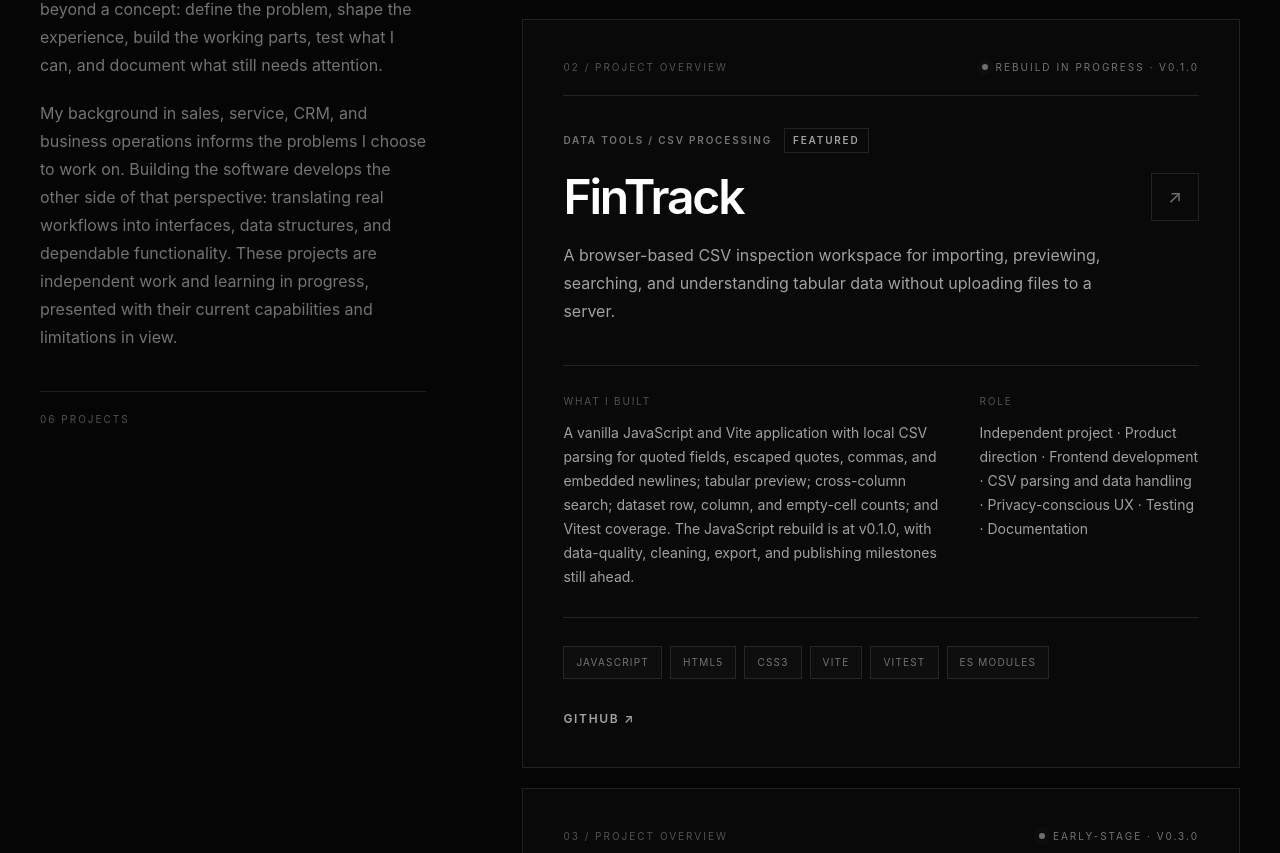
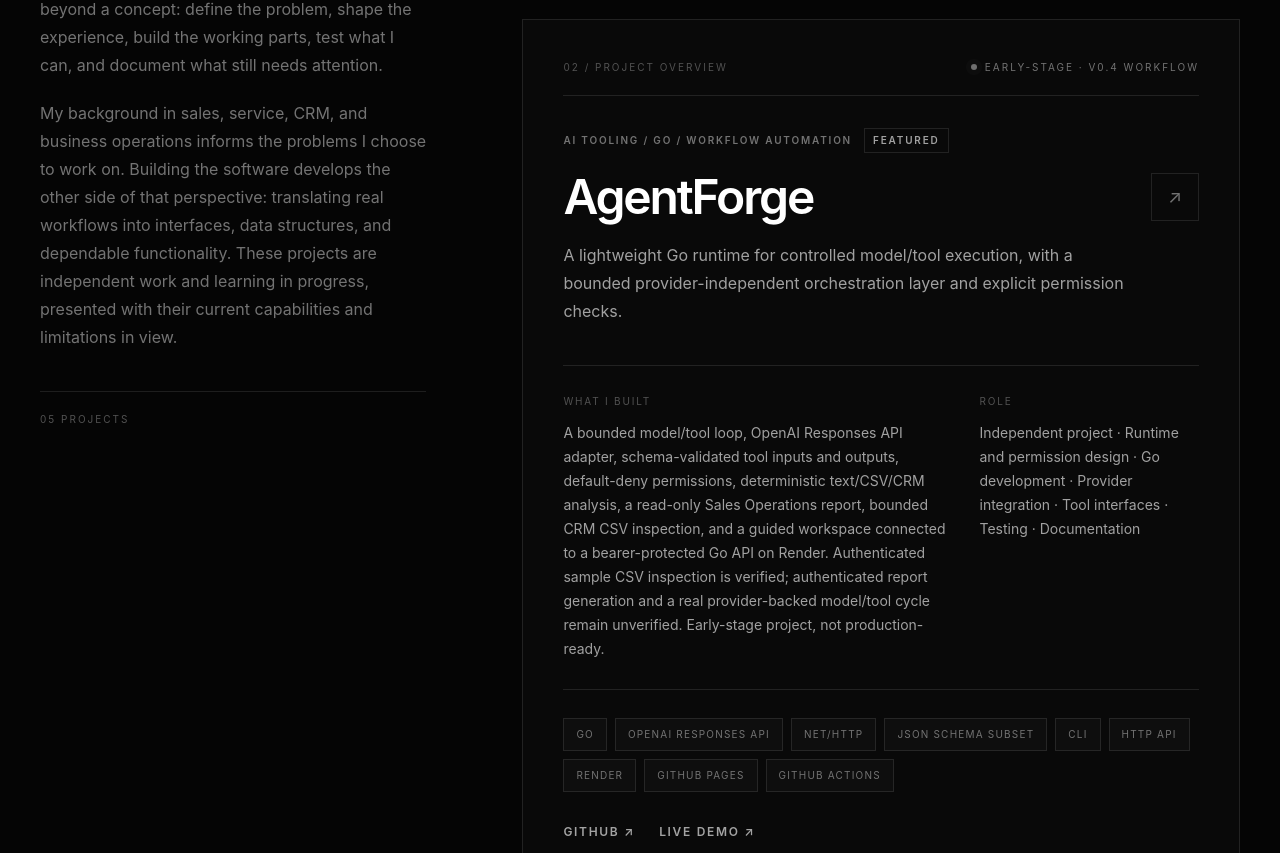
Before and after one commit to matteojose3112-bit/aster, a React (Vite) app in the folder portfolio/: page / in a window 1280 px wide. Shown: the part 4767-5620 px from the top of the page. Built offline with nearby package versions, Linux system fonts and the light colour scheme.

Commit message:
chore: remove FinTrack and reconcile portfolio project cards

```diff
--- a/portfolio/src/data/projects.ts
+++ b/portfolio/src/data/projects.ts
@@ -17,7 +17,7 @@ export const projects: Project[] = [
     title: "Aster",
     category: "Portfolio / Frontend Engineering",
     description:
-      "A personal portfolio and development journal that brings professional experience and six independent software projects into one clear, accessible presentation.",
+      "A personal portfolio and development journal that brings professional experience and four independent software projects into one clear, accessible presentation.",
     outcome:
       "A responsive React and TypeScript site with reusable sections, structured project data, interactive project cards, accessibility foundations, and an automated GitHub Pages deployment workflow.",
     role: "Independent project · Product direction · UI design · Frontend development · Accessibility · CI/CD · Documentation",
@@ -29,28 +29,15 @@ export const projects: Project[] = [
     caseStudy: "https://github.com/matteojose3112-bit/aster/blob/master/docs/case-studies/aster.md",
   },
   {
-    title: "FinTrack",
-    category: "Data Tools / CSV Processing",
-    description:
-      "A browser-based CSV inspection workspace for importing, previewing, searching, and understanding tabular data without uploading files to a server.",
-    outcome:
-      "A vanilla JavaScript and Vite application with local CSV parsing for quoted fields, escaped quotes, commas, and embedded newlines; tabular preview; cross-column search; dataset row, column, and empty-cell counts; and Vitest coverage. The JavaScript rebuild is at v0.1.0, with data-quality, cleaning, export, and publishing milestones still ahead.",
-    role: "Independent project · Product direction · Frontend development · CSV parsing and data handling · Privacy-conscious UX · Testing · Documentation",
-    technologies: ["JavaScript", "HTML5", "CSS3", "Vite", "Vitest", "ES Modules"],
-    status: "Rebuild in progress · v0.1.0",
-    featured: true,
-    github: "https://github.com/matteojose3112-bit/fintrack",
-  },
-  {
     title: "AgentForge",
     category: "AI Tooling / Go / Workflow Automation",
     description:
-      "An experimental Go runtime exploring how AI models can use tools through a bounded, provider-independent execution flow with explicit permission checks.",
+      "A lightweight Go runtime for controlled model/tool execution, with a bounded provider-independent orchestration layer and explicit permission checks.",
     outcome:
-      "A bounded model/tool loop, OpenAI Responses API adapter, schema-validated tool inputs and outputs, default-deny permissions, and local echo, text, CSV, and CRM lead-pipeline analysis tools. Deterministic local tools work without an API key; model-backed execution requires a configured provider key. Early-stage project, not production-ready.",
+      "A bounded model/tool loop, OpenAI Responses API adapter, schema-validated tool inputs and outputs, default-deny permissions, deterministic text/CSV/CRM analysis, a read-only Sales Operations report, bounded CRM CSV inspection, and a guided workspace connected to a bearer-protected Go API on Render. Authenticated sample CSV inspection is verified; authenticated report generation and a real provider-backed model/tool cycle remain unverified. Early-stage project, not production-ready.",
     role: "Independent project · Runtime and permission design · Go development · Provider integration · Tool interfaces · Testing · Documentation",
-    technologies: ["Go", "OpenAI Responses API", "net/http", "JSON Schema subset", "CLI", "GitHub Actions"],
-    status: "Early-stage · v0.3.0",
+    technologies: ["Go", "OpenAI Responses API", "net/http", "JSON Schema subset", "CLI", "HTTP API", "Render", "GitHub Pages", "GitHub Actions"],
+    status: "Early-stage · v0.4 workflow",
     featured: true,
     github: "https://github.com/matteojose3112-bit/agentforge",
     demo: "https://matteojose3112-bit.github.io/agentforge/",
@@ -76,7 +63,7 @@ export const projects: Project[] = [
     description:
       "An operations dashboard for teams that need a practical view of tasks, exceptions, account health, and performance against operating targets.",
     outcome:
-      "Interactive task and exception workflows, overdue detection, KPI target comparisons, account-health views, search and status filters, plus Supabase authentication and shared task/exception storage.",
+      "Supabase authentication and workspace-scoped task and exception reads and status updates, role-aware controls, overdue detection, KPI comparisons, search, and filters. Account health, KPI snapshots, and recent activity use illustrative sample data; shared-workspace and live authorization validation remain outstanding. Not yet production-validated.",
     role: "Independent project · Operations workflow design · Product development · Frontend engineering · Data modeling · Supabase integration",
     technologies: ["React", "TypeScript", "Vite", "Supabase", "PostgreSQL", "GitHub Actions", "GitHub Pages"],
     status: "Live MVP",
@@ -88,9 +75,9 @@ export const projects: Project[] = [
     title: "ClientPulse",
     category: "Customer Success / CRM Operations",
     description:
-      "A customer-success workspace for reviewing account health, spotting potential risks, and keeping customer follow-up visible from one dashboard.",
+      "A frontend-only customer-success dashboard for exploring illustrative account health, identifying potential risks, and organizing customer follow-up in a single browser.",
     outcome:
-      "A functional MVP with customer records, editable health scores and statuses, portfolio metrics, risk summaries, recent activity, search and filters, and browser-based persistence.",
+      "A single-browser MVP with illustrative customer records, editable health statuses and scores, portfolio metrics, risk summaries, a static sample activity feed, search and filters, and local-storage persistence. It has no authentication, backend, database, multi-user sync, or live CRM integration; records are demonstration data only.",
     role: "Independent project · Customer-success workflow design · Product development · Frontend engineering · Data modeling",
     technologies: ["React", "TypeScript", "Vite", "Tailwind CSS", "Local Storage", "GitHub Pages"],
     status: "Live MVP",
```
